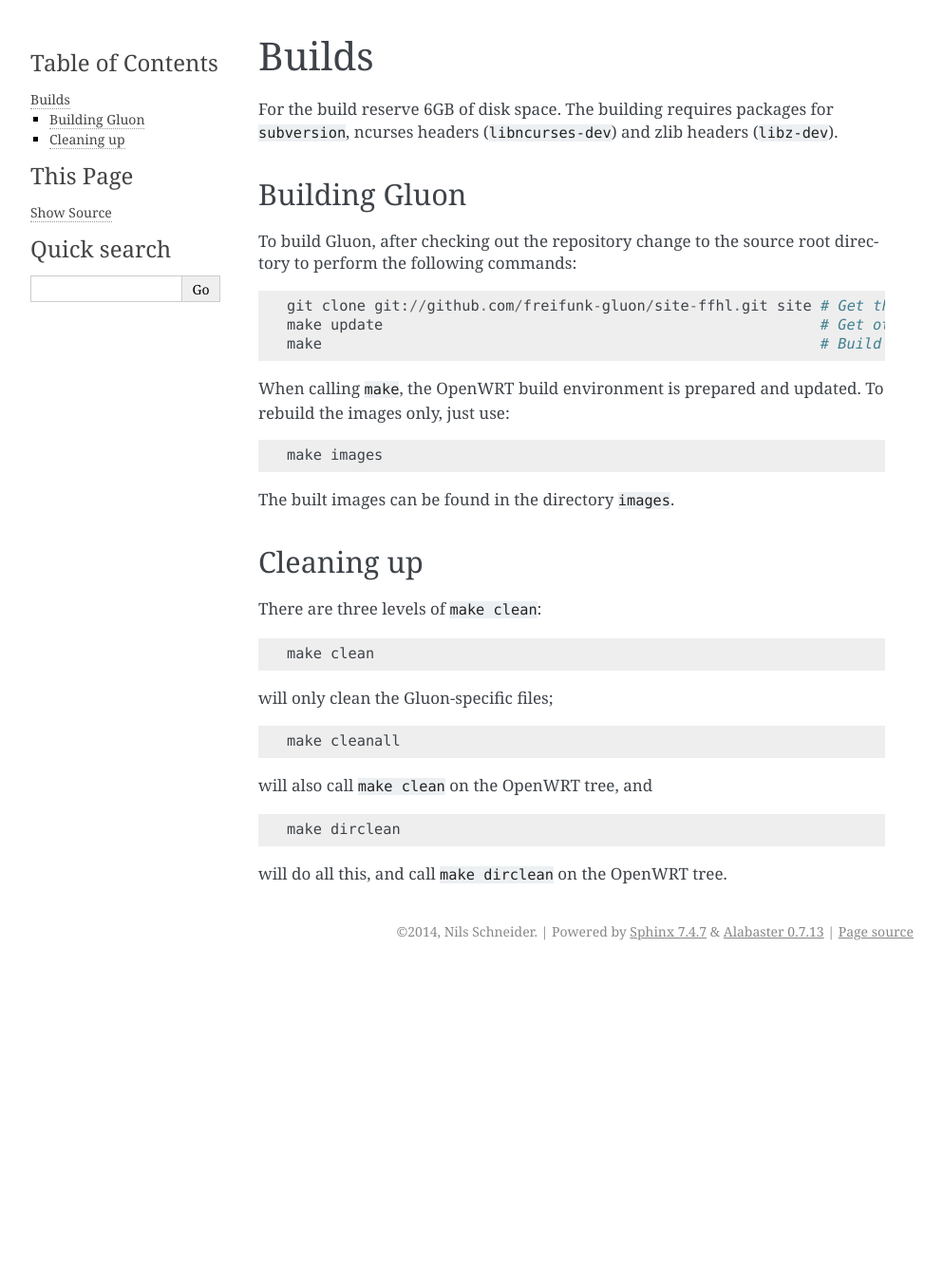
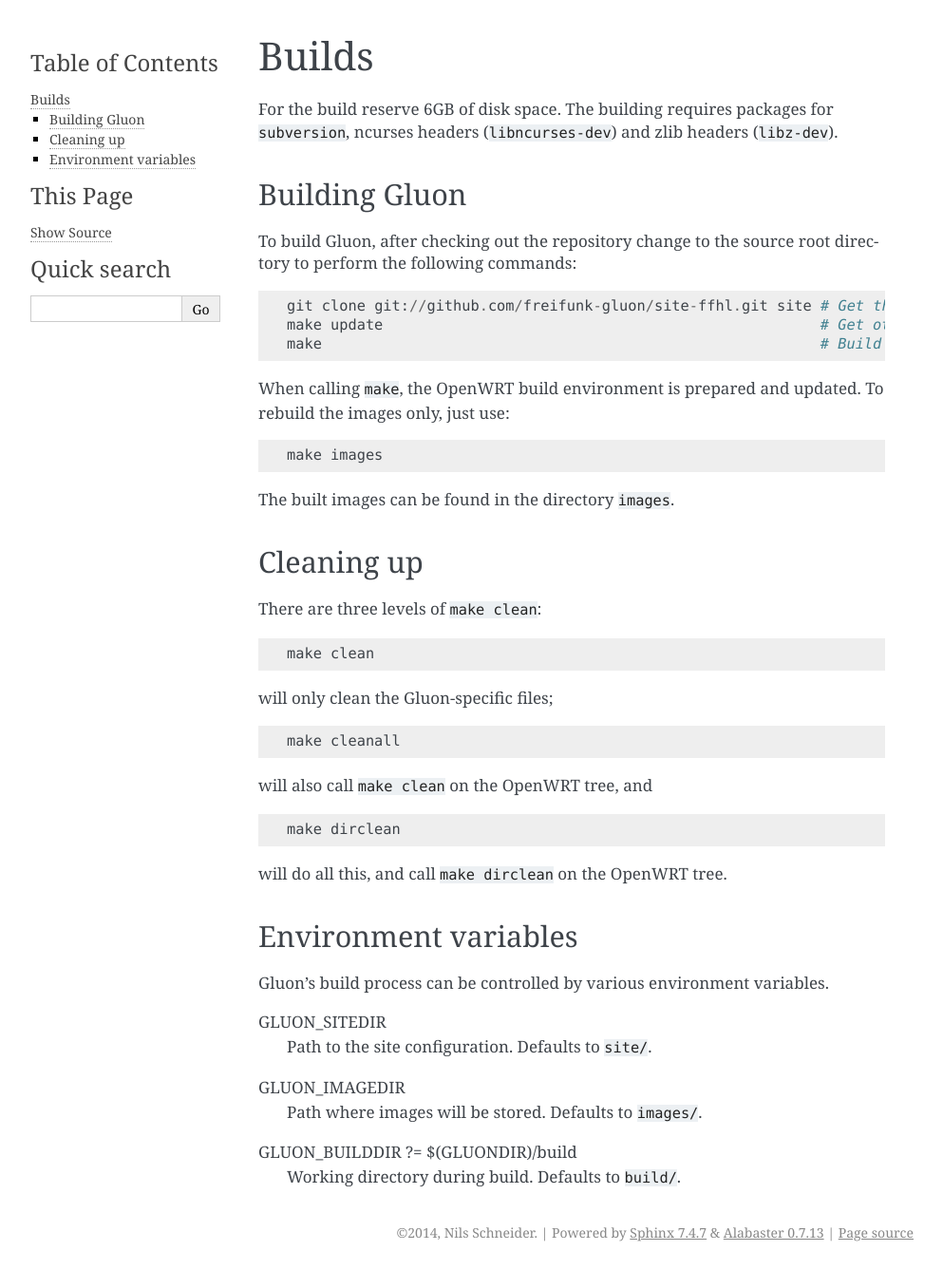
Before and after one commit to freifunk-gluon/gluon, a Sphinx documentation site: the page built from docs/user/builds.rst, in a window 1280 px wide. Shown: the whole page at 95% size, without its empty margins (148-1141 px from the left). Built offline with Sphinx 7.4.7, drawn with Linux system fonts in a browser that asks for light colours; pages that are not in the unit, such as notebooks, are missing from menus; before the commit the page ends 1020 px from its top, so only the background shows below that.

Commit message:
allow GLUON_SITEDIR to be set by environement

```diff
--- a/docs/user/builds.rst
+++ b/docs/user/builds.rst
@@ -47,3 +47,17 @@
     make dirclean
 
 will do all this, and call ``make dirclean`` on the OpenWRT tree.
+
+Environment variables
+---------------------
+
+Gluon's build process can be controlled by various environment variables.
+
+GLUON_SITEDIR
+  Path to the site configuration. Defaults to ``site/``.
+
+GLUON_IMAGEDIR
+  Path where images will be stored. Defaults to ``images/``.
+
+GLUON_BUILDDIR ?= $(GLUONDIR)/build
+  Working directory during build. Defaults to ``build/``.
```
Also changed, not shown: 1 other file.
